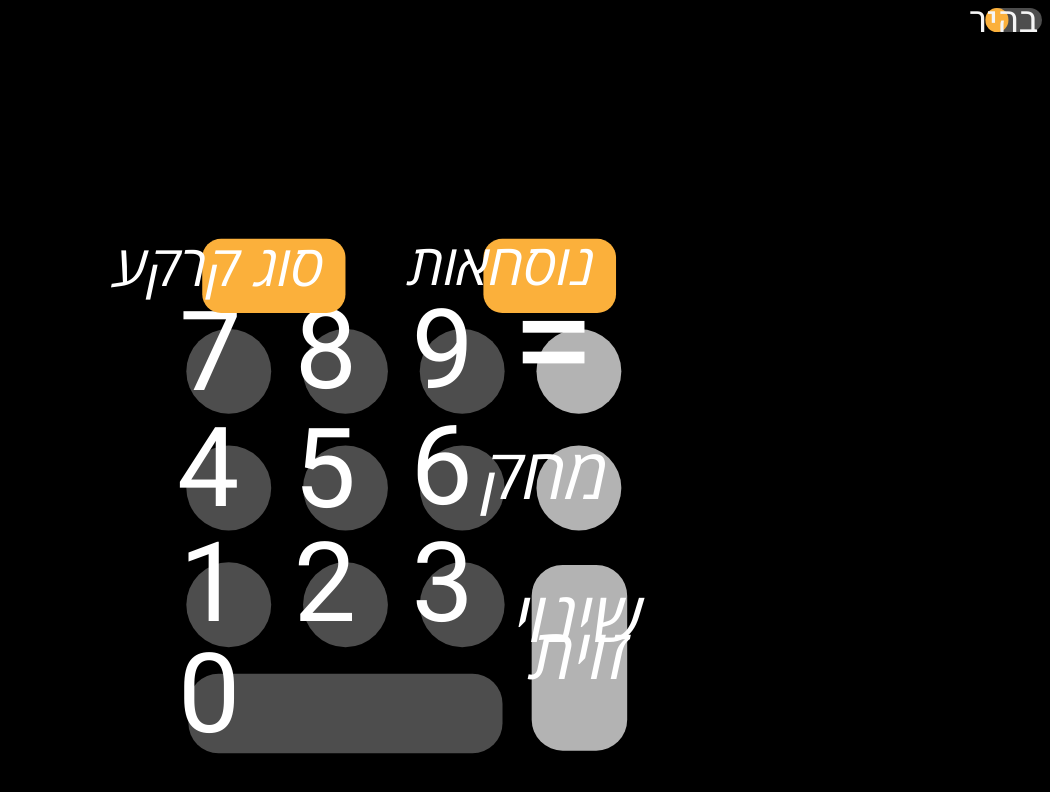
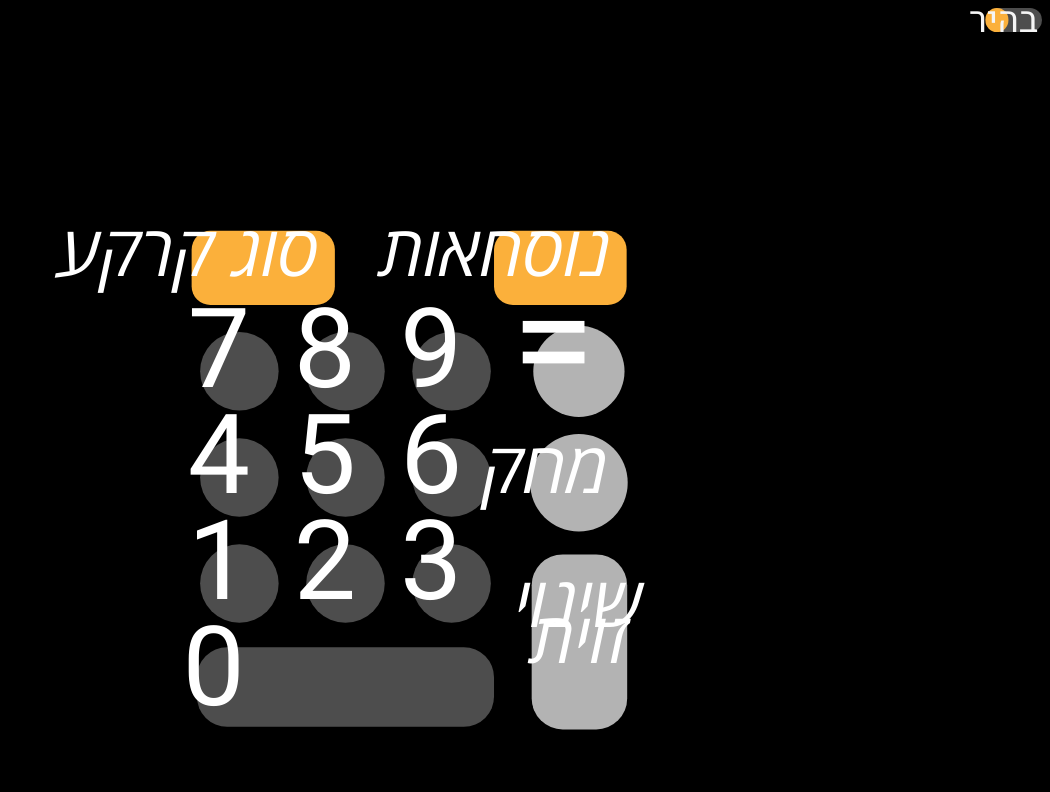
Before and after one commit to madortill/RescueCalculator, a Vue app: page / in a window 1280 px wide. Shown: the top 792 px of the page, without its empty margins (230-1280 px from the left). Built offline with nearby package versions, Linux system fonts and the light colour scheme.

Commit message:
fit screen?

```diff
--- a/src/components/Calculator2SVG.vue
+++ b/src/components/Calculator2SVG.vue
@@ -4,111 +4,113 @@
       <rect class="background" width="450" height="600" />
     </g>
     <g id="Layer_3" data-name="Layer 3">
+      <!-- Row 1 -->
       <g class="button">
-          <ellipse class="cls-1" cx="165" cy="570" rx="40" ry="40" />
-          <text  :class="['cls-4', { 'light-text': !isDark }]"  transform="translate(150 600) scale(.999)">
-              <tspan x="25" y="-15">2</tspan>
+          <ellipse class="cls-1" cx="65" cy="550" rx="37" ry="37" />
+          <text :class="['cls-4', { 'light-text': !isDark }]" transform="translate(85 200) scale(.999)">
+              <tspan x="-10" y="365">1</tspan>
           </text>
       </g>
       <g class="button">
-          <ellipse class="cls-1" cx="165" cy="460" rx="40" ry="40" />
-          <text  :class="['cls-4', { 'light-text': !isDark }]"  transform="translate(150 495) scale(.999)">
-           <tspan x="25" y="-17">5</tspan>
+          <ellipse class="cls-1" cx="165" cy="550" rx="37" ry="37" />
+          <text :class="['cls-4', { 'light-text': !isDark }]" transform="translate(185 200) scale(.999)">
+              <tspan x="-10" y="365">2</tspan>
           </text>
       </g>
       <g class="button">
-          <ellipse class="cls-1" cx="165" cy="350" rx="40" ry="40" />
-          <text  :class="['cls-4', { 'light-text': !isDark }]"  transform="translate(150 390) scale(.999)">
-              <tspan x="26" y="-24">8</tspan>
+          <ellipse class="cls-1" cx="265" cy="550" rx="37" ry="37" />
+          <text :class="['cls-4', { 'light-text': !isDark }]" transform="translate(285 200) scale(.999)">
+              <tspan x="-10" y="365">3</tspan>
+          </text>
+      </g>
+
+      <!-- Row 2 -->
+      <g class="button">
+          <ellipse class="cls-1" cx="65" cy="450" rx="37" ry="37" />
+          <text :class="['cls-4', { 'light-text': !isDark }]" transform="translate(85 300) scale(.999)">
+              <tspan x="-10" y="165">4</tspan>
           </text>
       </g>
       <g class="button">
-      <ellipse class="cls-1" cx="55" cy="570" rx="40" ry="40" />
-          <text :class="['cls-4', { 'light-text': !isDark }]"  transform="translate(45 600) scale(.999)">
-              <tspan x="22" y="-15">1</tspan>
+          <ellipse class="cls-1" cx="165" cy="450" rx="37" ry="37" />
+          <text :class="['cls-4', { 'light-text': !isDark }]" transform="translate(185 300) scale(.999)">
+              <tspan x="-10" y="165">5</tspan>
           </text>
       </g>
       <g class="button">
-          <ellipse class="cls-1" cx="55" cy="460" rx="40" ry="40" />
-          <text  :class="['cls-4', { 'light-text': !isDark }]"  transform="translate(45 495) scale(.999)">
-              <tspan x="20" y="-18">4</tspan>
+          <ellipse class="cls-1" cx="265" cy="450" rx="37" ry="37" />
+          <text :class="['cls-4', { 'light-text': !isDark }]" transform="translate(285 300) scale(.999)">
+              <tspan x="-10" y="165">6</tspan>
+          </text>
+      </g>
+
+      <!-- Row 3 -->
+      <g class="button">
+          <ellipse class="cls-1" cx="65" cy="350" rx="37" ry="37" />
+          <text :class="['cls-4', { 'light-text': !isDark }]" transform="translate(85 400) scale(.999)">
+              <tspan x="-10" y="-35">7</tspan>
           </text>
       </g>
       <g class="button">
-          <ellipse class="cls-1" cx="55" cy="350" rx="40" ry="40" />
-          <text  :class="['cls-4', { 'light-text': !isDark }]" transform="translate(45 390) scale(.999)">
-              <tspan x="22" y="-22">7</tspan>
+          <ellipse class="cls-1" cx="165" cy="350" rx="37" ry="37" />
+          <text :class="['cls-4', { 'light-text': !isDark }]" transform="translate(185 400) scale(.999)">
+              <tspan x="-10" y="-35">8</tspan>
           </text>
       </g>
       <g class="button">
-          <rect class="cls-1" x="17" y="635" width="296" height="75" rx="28.45" ry="28.45" />
-          <text  :class="['cls-4', { 'light-text': !isDark }]"  transform="translate(45 710) scale(.999)">
-              <tspan x="21" y="-20">0</tspan>
+          <ellipse class="cls-1" cx="265" cy="350" rx="37" ry="37" />
+          <text :class="['cls-4', { 'light-text': !isDark }]" transform="translate(285 400) scale(.999)">
+              <tspan x="-10" y="-35">9</tspan>
+          </text>
+      </g>
+
+      <!-- 0 button (beneath the center button) -->
+      <g class="button">
+          <rect class="cls-1" x="25" y="610" width="280" height="75" rx="28.45" ry="28.45" />
+          <text :class="['cls-4', { 'light-text': !isDark }]" transform="translate(160 490) scale(.999)">
+              <tspan x="-90" y="175">0</tspan>
+          </text>
+      </g>
+
+      <g class="button">
+          <ellipse class="cls-5" cx="385" cy="455" rx="46" ry="46" />
+          <text  class="cls-4 differentSize" transform="translate(355 495) scale(.999)">
+              <tspan x="57.5" y="-30">מחק</tspan>
           </text>
       </g>
       <g class="button">
-          <ellipse class="cls-1" cx="275" cy="570" rx="40" ry="40" />
-          <text  :class="['cls-4', { 'light-text': !isDark }]"  transform="translate(260 600) scale(.999)">
-              <tspan x="26" y="-15">3</tspan>
-          </text>
-      </g>
-      <g class="button">
-          <ellipse class="cls-1" cx="275" cy="460" rx="40" ry="40" />
-          <text  :class="['cls-4', { 'light-text': !isDark }]"  transform="translate(260 495) scale(.999)">
-              <tspan x="25" y="-20">6</tspan>
-          </text>
-      </g>
-      <g class="button">
-          <ellipse class="cls-1" cx="275" cy="350" rx="40" ry="40" />
-          <text :class="['cls-4', { 'light-text': !isDark }]"  transform="translate(260 390) scale(.999)">
-              <tspan x="26" y="-24">9</tspan>
-          </text>
-      </g>
-      <g class="button">
-          <ellipse class="cls-5" cx="385" cy="460" rx="40" ry="40" />
-          <text  class="cls-4 differentSize" transform="translate(355 495) scale(.999)">
-              <tspan x="57.5" y="-25">מחק</tspan>
-          </text>
-      </g>
-      <g class="button">
-          <ellipse class="cls-5" cx="385" cy="350" rx="40" ry="40" />
+          <ellipse class="cls-5" cx="385" cy="350" rx="43" ry="43" />
           <text class="cls-3" transform="translate(365 395) scale(.999)">
               <tspan x="35" y="-25">=</tspan>
           </text>
       </g>
-      <g class="button" v-if="!MKfound" @click=" this.$emit('clickedBtn', 'ground');">
-          <rect class="cls-6" x="95" y="180" width="70" height="135" rx="17.78" ry="17.78" transform="translate(-150 390) rotate(-90)" />
+      <g class="button" @click=" this.$emit('clickedBtn', 'ground');">
+          <rect class="cls-6" x="102.5" y="170" width="70" height="135" rx="17.78" ry="17.78" transform="translate(-150 390) rotate(-90)" />
           <text class="cls-2" transform="translate(55 280) scale(0.999)">
-              <tspan x="90" y="-10"  :style="{ fontSize: 'calc(15px + 3vw)' }">סוג קרקע</tspan>
+              <tspan x="85" y="-20">סוג קרקע</tspan>
           </text>
       </g>
-      <g v-else>
+      <g v-if="MKfound">
           <g class="button">
-      `    <rect  x="94" y="166" width="70" height="90" rx="17.78" ry="17.78" transform="translate(-150 390) rotate(-90)" :class="isDark ? 'dark-button' : 'light-button'" />
+          <rect  x="102.5" y="337.5" width="70" height="90" rx="17.78" ry="17.78" transform="translate(-150 390) rotate(-90)" :class="isDark ? 'dark-button' : 'light-button'" />
           <text class="cls-2" :transform="'translate(65 265) scale(0.999)'" text-anchor="middle" alignment-baseline="middle" :class="isDark ? 'dark-text' : 'light-text'">
-              <tspan :x="-5" :y="0" :style="{ fontSize: 'calc(13px + 4vw)'}">{{ MKinfo.factor }}</tspan>
-              <tspan :x="-5" :y="22" :style="{ fontSize: 'calc(9px + 2vw)'}">{{ MKinfo.name }}</tspan>
+              <tspan :x="165" :y="-10" :style="{ fontSize: 'calc(13px + 4vw)'}">{{ MKinfo.factor }}</tspan>
+              <tspan :x="165" :y="10" :style="{ fontSize: 'calc(9px + 2vw)'}">{{ MKinfo.name }}</tspan>
           </text>
-          </g>`
-          <g class="button" @click=" this.$emit('clickedBtn', 'ground');">
-              <rect class="cls-6" x="94" y="285" width="70" height="130" rx="17.78" ry="17.78" transform="translate(-150 390) rotate(-90)" />
-              <text class="cls-2" transform="translate(55 280) scale(0.999)">
-                  <tspan x="190" y="-11" :style="{ fontSize: 'calc(15px + 3vw)' }">סוג קרקע</tspan>
-              </text>
           </g>
       </g>
 
       <g class="button" @click="this.$emit('clickedBtn', 'degree');">
-          <rect class="cls-5" x="322.5" y="600.5" width="175" height="90" rx="29.2" ry="29.2" transform="translate(-260 1030) rotate(-90)" />
+          <rect class="cls-5" x="342.5" y="600.5" width="165" height="90" rx="29.2" ry="29.2" transform="translate(-260 1030) rotate(-90)" />
           <g transform="translate(0, 0)">
-              <text class="cls-2" text-anchor="middle" x="385" y="605">שינוי</text>
-              <text class="cls-2" text-anchor="middle" x="385" y="640">זוית</text>
+              <text class="cls-2" text-anchor="middle" x="385" y="591">שינוי</text>
+              <text class="cls-2" text-anchor="middle" x="385" y="625">זוית</text>
           </g>
       </g>
       <g id="formula-btn" class="button">
-          <rect class="cls-6" x="310" y="235" width="70" height="125" rx="17.78" ry="17.78" transform="translate(60 605) rotate(-90)" />
+          <rect class="cls-6" x="317.5" y="245" width="70" height="125" rx="17.78" ry="17.78" transform="translate(60 605) rotate(-90)" />
           <text class="cls-2" transform="translate(280 280) scale(0.999)">
-              <tspan x="120" y="-11"  :style="{ fontSize: 'calc(15px + 3vw)'}">נוסחאות</tspan>
+              <tspan x="135" y="-19.5">נוסחאות</tspan>
           </text>
       </g>
     </g>
```
Also changed, not shown: src/components/CalculatorSVG.vue (+38 -154 lines).
